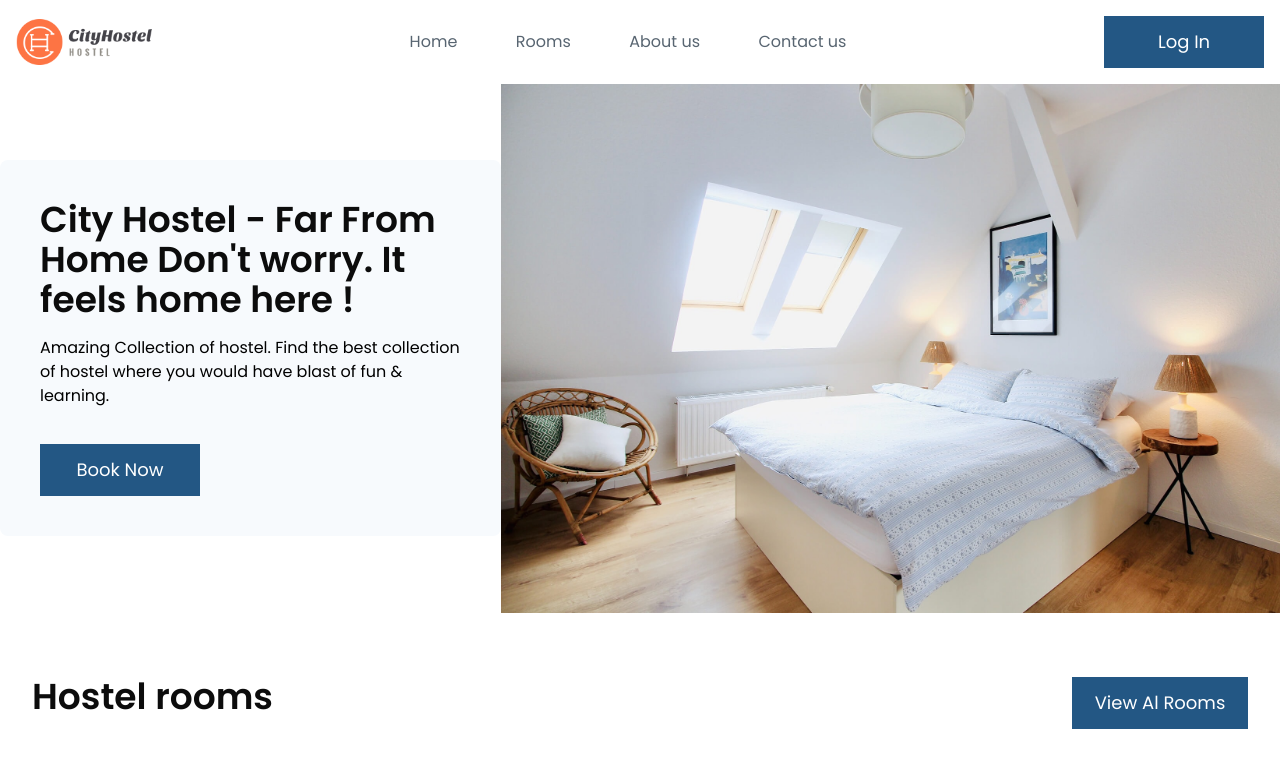
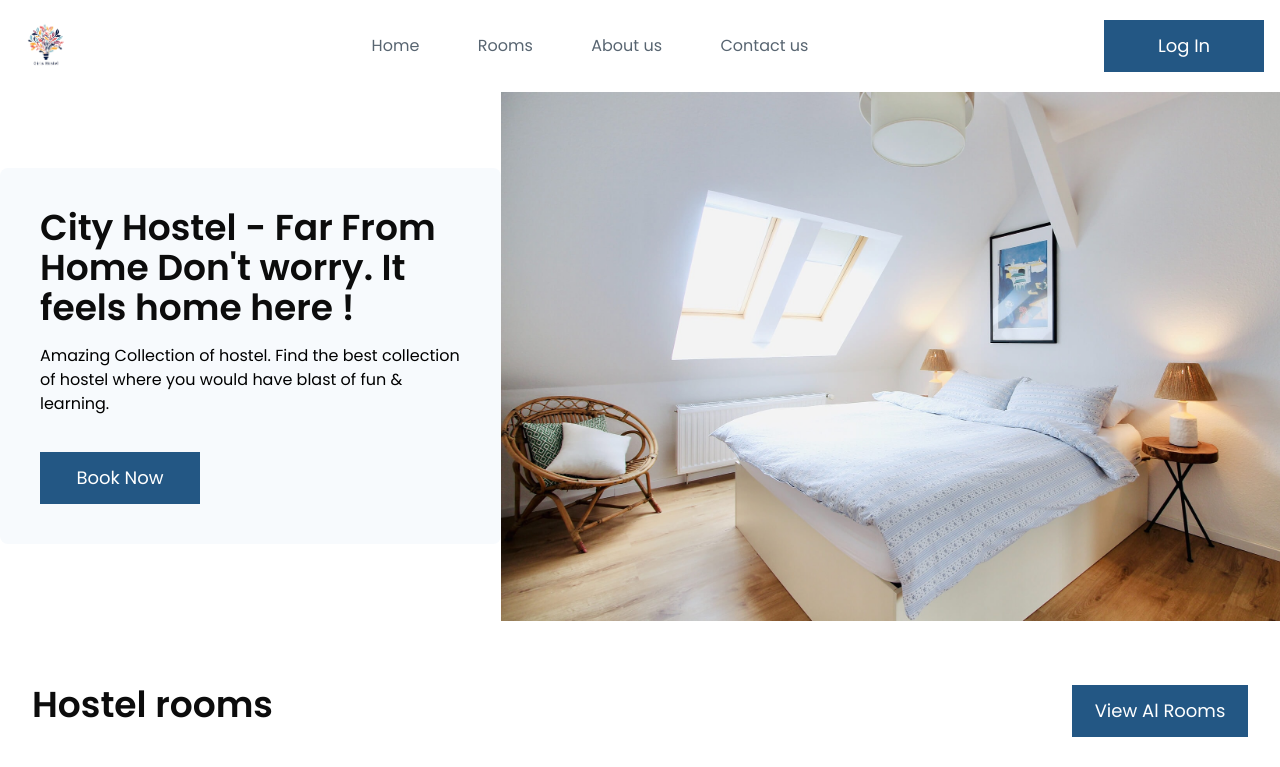
Before and after one commit to siddhartha0/find-room, a React (Vite) app in the folder front-end/: page / in a window 1280 px wide. Shown: the top 767 px of the page. Built offline with nearby package versions, Linux system fonts and the light colour scheme.

Commit message:
changes made

```diff
--- a/front-end/src/assets/index.ts
+++ b/front-end/src/assets/index.ts
@@ -2,7 +2,7 @@ export { default as about1 } from "./images/about1.webp";
 export { default as about2 } from "./images/about2.webp";
 export { default as card } from "./images/card.webp";
 export { default as card2 } from "./images/card2.webp";
-export { default as companyLogo } from "./images/companyLogo.png";
+export { default as companyLogo } from "./images/logo.png";
 export { default as hero } from "./images/hero.webp";
 export { default as roomLeft } from "./images/room-left.webp";
 export { default as roomMiddle1 } from "./images/room-middle-1.webp";
--- a/front-end/src/components/home/nav-bar/nav-bar.tsx
+++ b/front-end/src/components/home/nav-bar/nav-bar.tsx
@@ -28,7 +28,7 @@ export const NavBar = React.memo(() => {
           <img
             src={companyLogo}
             alt="logo"
-            width={136}
+            width={60}
             onClick={() => nav("/")}
           />
         </section>
```
Also changed, not shown: front-end/src/assets/images/logo.png (added).
